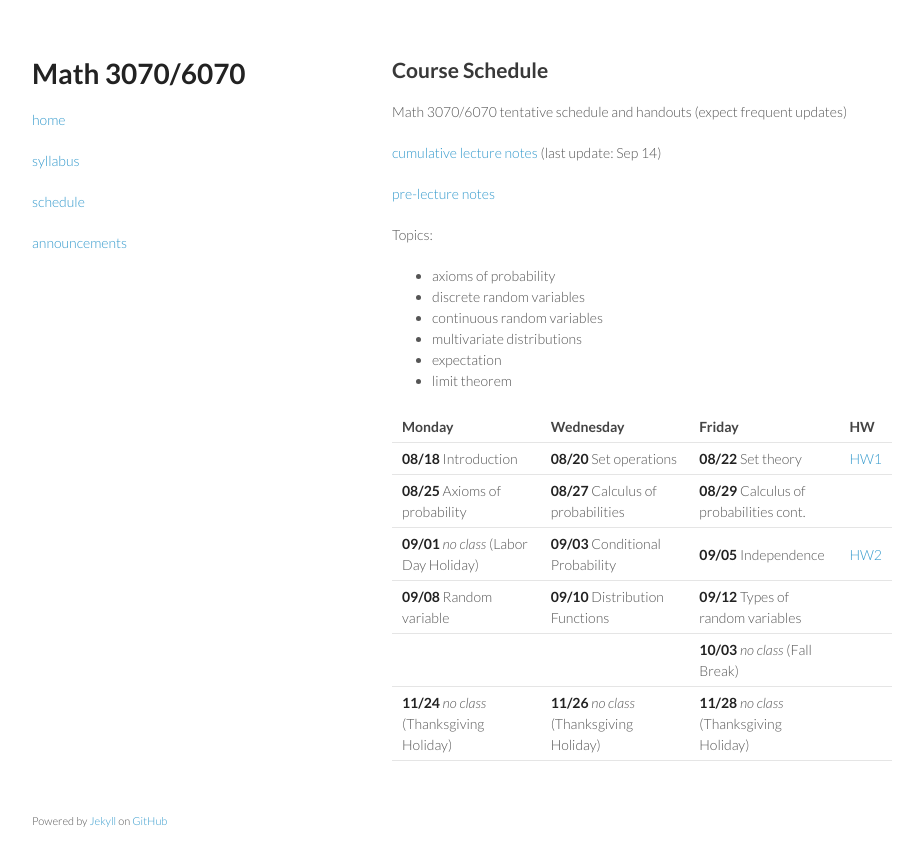
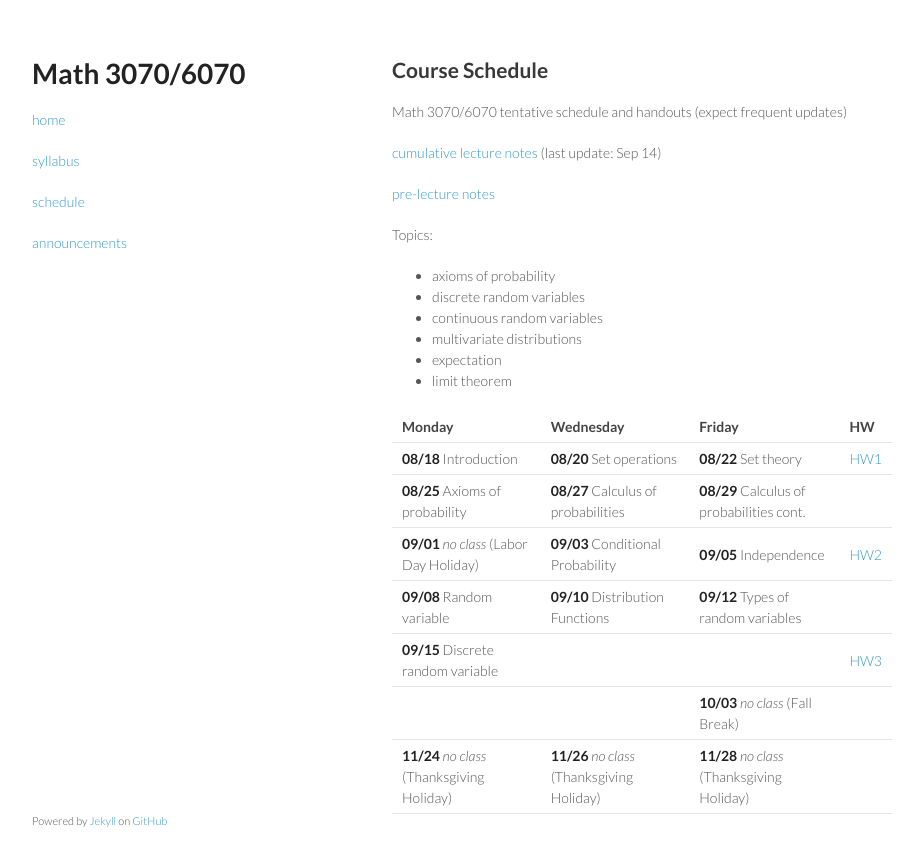
Before and after one commit to tulane-math-3070/2025Fall, a Jekyll site: the page built from schedule/schedule.md, in a window 1280 px wide. Shown: the top 866 px of the page, without its empty margins (178-1101 px from the left). Built offline with Jekyll 4.4.1, drawn with Linux system fonts in a browser that asks for light colours.

Commit message:
update 0915 notes and HW3

```diff
--- a/schedule/schedule.md
+++ b/schedule/schedule.md
@@ -29,6 +29,7 @@ Topics:
 | **08/18** Introduction | **08/20** Set operations   | **08/22** Set theory  | [HW1](../HW/HW1/HW1.pdf) |
 | **08/25** Axioms of probability | **08/27** Calculus of probabilities | **08/29** Calculus of probabilities cont. | |
 | **09/01** _no class_ (Labor Day Holiday) | **09/03** Conditional Probability | **09/05** Independence | [HW2](../HW/HW1.5/HW2.pdf) |
-| **09/08** Random variable | **09/10** Distribution Functions | **09/12** Types of random variables | |
+| **09/08** Random variable | **09/10** Distribution Functions | **09/12** Types of random variables |  |
+| **09/15** Discrete random variable | | | [HW3](../HW/HW2/HW3.pdf) |
 | | | **10/03** _no class_ (Fall Break) | |
 | **11/24** _no class_ (Thanksgiving Holiday) | **11/26**  _no class_ (Thanksgiving Holiday) | **11/28**  _no class_ (Thanksgiving Holiday) | |
```
Also changed, not shown: 3 other files.
